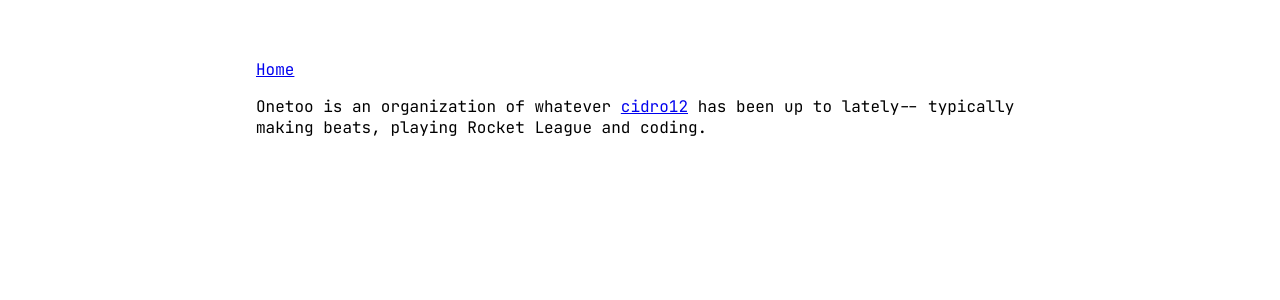
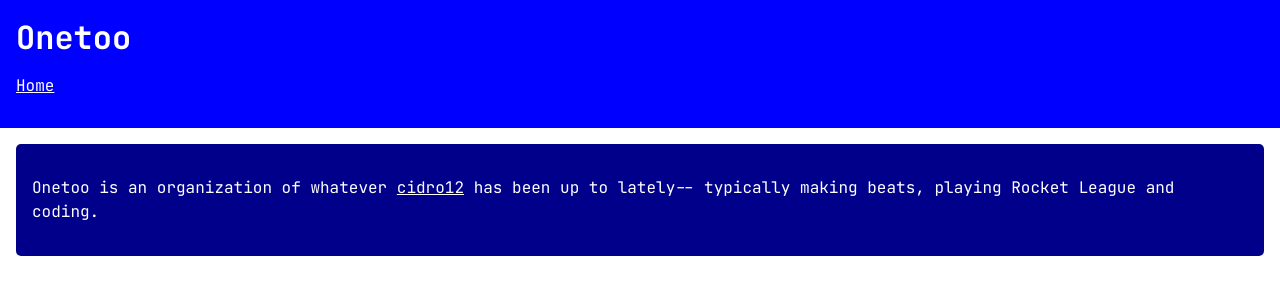
Before and after one commit to onetoo-dot-us/onetoo-dot-us.github.io, a React (Create React App) app: page / in a window 1280 px wide. Shown: the top 300 px of the page. Built offline with nearby package versions, Linux system fonts and the light colour scheme.

Commit message:
Style: Implement blue theme

```diff
--- a/src/App.css
+++ b/src/App.css
@@ -1,11 +1,3 @@
-#root {
-  width: min(80ch, 80%);
-  display: flex;
-  flex-direction: column;
-  align-items: center;
+.app--div {
+  width: 100%;
 }
-
-.container {
-  width: 100%;
-  margin-bottom: 1rem;
-}
--- a/src/index.css
+++ b/src/index.css
@@ -7,6 +7,24 @@
   font-family: jetBrainsMono;
   src: url(../public/JetBrainsMono-Bold.woff2);
   font-weight: bold;
+}
+
+*,
+*::after,
+*::before {
+  box-sizing: border-box;
+}
+
+:root {
+  --primary-color: blue;
+  --secondary-color: darkblue;
+}
+
+#root {
+  width: 100%;
+  display: flex;
+  flex-direction: column;
+  align-items: center;
 }
 
 body {
@@ -24,3 +42,8 @@
   font-family: source-code-pro, Menlo, Monaco, Consolas, 'Courier New',
     monospace;
 }
+
+p {
+  line-height: 1.5rem;
+  color: var(--secondary-color);
+}
--- a/src/organisms/Header/Header.css
+++ b/src/organisms/Header/Header.css
@@ -1,8 +1,7 @@
-.header--container {
+.header--div {
   width: 100%;
-  background-color: black;
+  background-color: var(--primary-color);
   padding: 1rem;
-  box-sizing: border-box;
   margin-bottom: 1rem;
 }
 
@@ -11,7 +10,10 @@
   color: white;
 }
 
-.header--nav--link,
-.a--a.header--nav--link {
+.header--link {
   color: white;
 }
+
+.header--link:active {
+  color: pink;
+}
--- a/src/pages/Home/Home.css
+++ b/src/pages/Home/Home.css
@@ -1,15 +1,14 @@
-.home--summary--container {
-  display: flex;
-  flex-direction: column;
+.home--div {
+  background-color: var(--secondary-color);
+  margin: 1rem;
+  padding: 1rem;
+  border-radius: 5px;
 }
 
-.home--summary {
-  width: 80%;
-  margin: 1rem 0;
+.home--p {
+  color: white;
 }
 
-.home--summary--span {
-  background-color: lightgray;
-  padding: 0.25rem 0.5rem;
-  border-radius: 2.5px;
+.home--p a {
+  color: white;
 }
--- a/src/pages/Home/Home.tsx
+++ b/src/pages/Home/Home.tsx
@@ -1,6 +1,4 @@
 import './Home.css';
-import Www from '../../organisms/Www/Www';
-import { www } from './www';
 
 /**
  * Home page that uses GitHub's Overview page as a framework for a collection of biographical and project information.
```
